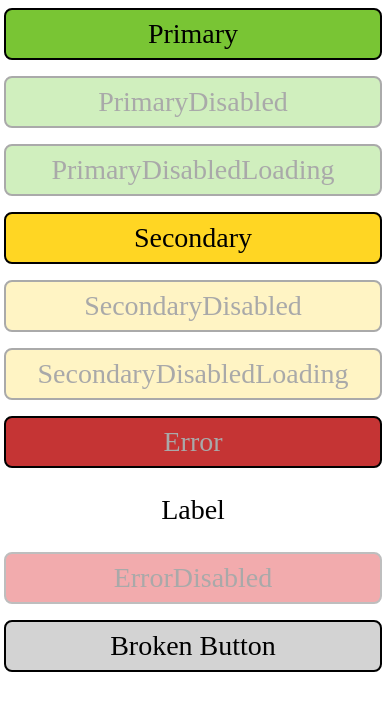
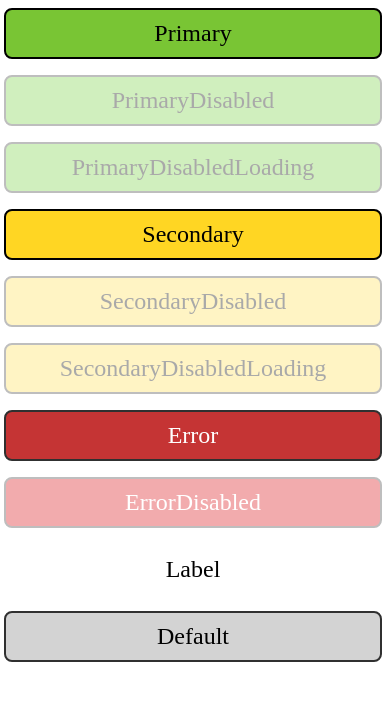
Before and after one commit to mrebay007/ReactPlayground, a React Native app: screen / in a window 390 px wide. Shown: the top 710 px of the page. Built offline with nearby package versions, Linux system fonts and the light colour scheme; what react-native would draw is missing.

Commit message:
Building button factory

```diff
--- a/App.tsx
+++ b/App.tsx
@@ -102,22 +102,22 @@ const App = () => {
 
 						<Hello
 							disabled={ true }
+							title={ buttonType.errorDisabled }
+							btnType={ buttonType.errorDisabled }
+							asyncFN={ () => sum(234, 234) }
+						/>
+
+						<Hello
+							disabled={ true }
 							title={ buttonType.label }
 							btnType={ buttonType.label }
 							asyncFN={ () => sum(234, 234) }
 						/>
 
 						<Hello
-							disabled={true}
-							title={ buttonType.errorDisabled }
-							btnType={ buttonType.errorDisabled }
-							asyncFN={ () => sum(234, 234) }
-						/>
-
-						<Hello
 							disabled={false}
-							title='Broken Button'
-							btnType={ "ErrorDisabl" }
+							title='Default'
+							btnType={ "Broken" }
 							asyncFN={ () => sum(234, 234) }
 						/>
 
--- a/src/components/Hello.tsx
+++ b/src/components/Hello.tsx
@@ -86,12 +86,12 @@ export class Hello extends PureComponent<ShadeCtrlButtonProps, ShadeCtrlButtonSt
 			}
 			case 'PrimaryDisabled': {
 				buttonStyle = { ...styles.btn, ...styles.primaryDisabled }
-				textStyle = { ...styles.btnText, ...styles.btnTextLight }
+				textStyle = { ...styles.btnText, ...styles.btnTextGrey }
 				break
 			}
 			case 'PrimaryDisabledLoading': {
 				buttonStyle = { ...styles.btn, ...styles.primaryDisabled }
-				textStyle = { ...styles.btnText, ...styles.btnTextLight }
+				textStyle = { ...styles.btnText, ...styles.btnTextGrey }
 				break
 			}
 			case 'Secondary': {
@@ -101,12 +101,12 @@ export class Hello extends PureComponent<ShadeCtrlButtonProps, ShadeCtrlButtonSt
 			}
 			case 'SecondaryDisabled': {
 				buttonStyle = { ...styles.btn, ...styles.secondaryDisabled }
-				textStyle = { ...styles.btnText, ...styles.btnTextLight }
+				textStyle = { ...styles.btnText, ...styles.btnTextGrey }
 				break
 			}
 			case 'SecondaryDisabledLoading': {
 				buttonStyle = { ...styles.btn, ...styles.secondaryDisabled }
-				textStyle = { ...styles.btnText, ...styles.btnTextLight }
+				textStyle = { ...styles.btnText, ...styles.btnTextGrey }
 				break
 			}
 			case 'Error': {
@@ -141,6 +141,7 @@ export class Hello extends PureComponent<ShadeCtrlButtonProps, ShadeCtrlButtonSt
 					<Text style={ textStyle }>
 						{this.props.title}
 					</Text>
+
 					{ !this.isReady &&
 						<ActivityIndicator
 							style={ styles.loading }
@@ -194,18 +195,18 @@ const styles = StyleSheet.create({
 		flex: 1,
 		flexDirection: 'row',
 		borderRadius: 8,
-		borderColor: 'black',
+		borderColor: grey85,
 		borderWidth: 2,
 		backgroundColor: 'lightgrey',
 		justifyContent: 'center',
 		alignItems: 'center',
-		paddingVertical: 8,
+		paddingVertical: 10,
 		margin: 8,
 		marginLeft: 4,
 	},
 
 	btnText: {
-		fontSize: 28,
+		fontSize: 24,
 		fontFamily: Platform.OS == 'ios' ? "AvenirNext-Bold" : "sans-serif-medium",
 	},
 
@@ -213,13 +214,16 @@ const styles = StyleSheet.create({
 		color: 'black',
 	},
 
+	btnTextGrey: {
+		color: 'darkgrey',
+	},
+
 	btnTextLight: {
-		color: 'darkgrey',
+		color: 'white',
 	},
 
 	loading: {
 		marginHorizontal: 8,
-		// padding: 4,
 	},
 
 	label: {
@@ -233,7 +237,7 @@ const styles = StyleSheet.create({
 	},
 	primaryDisabled: {
 		backgroundColor: primaryDisabled,
-		borderColor: grey25
+		borderColor: grey15
 	},
 
 	secondary: {
@@ -242,7 +246,7 @@ const styles = StyleSheet.create({
 	},
 	secondaryDisabled: {
 		backgroundColor: secondaryDisabled,
-		borderColor: grey25
+		borderColor: grey15
 	},
 
 	error: {
```
Lines whose indentation alone changed are shown as unchanged.
